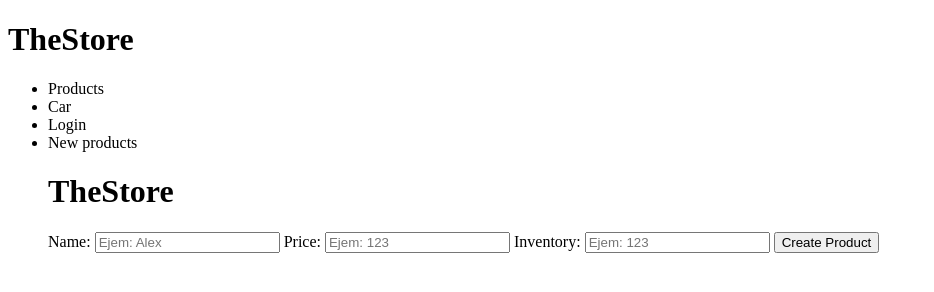
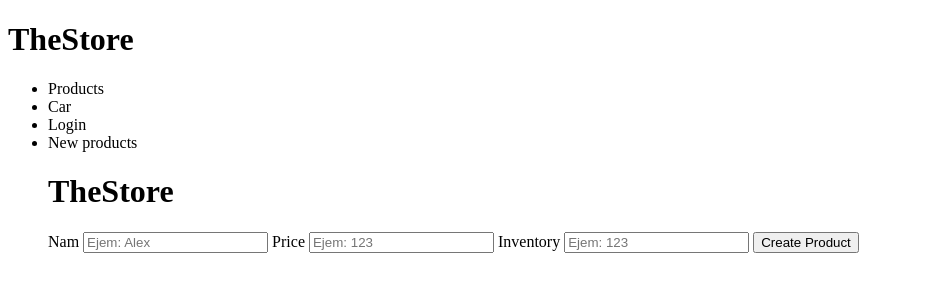
Before and after one commit to DIEGO-CAMILO666/mi_primerapagina, a plain HTML site: page new_product.html in a window 1280 px wide. Shown: the whole page, without its empty margins (0-934 px from the left). Drawn offline with Linux system fonts and the light colour scheme.

Commit message:
agregando etiqueta label

```diff
--- a/new_product.html
+++ b/new_product.html
@@ -15,9 +15,9 @@
         <li>New products</li>
     <h1>TheStore</h1>
         <form>
-            Name:  <input type="text" name="nombre "placeholder="Ejem: Alex">
-            Price: <input type="Number" name = "precio" placeholder="Ejem: 123">
-            Inventory: <input type="Number" name = "inventario" placeholder="Ejem: 123">
+            <LABEL>Nam</LABEL> <input type="text" name="nombre "placeholder="Ejem: Alex">
+            <label>Price</label> <input type="Number" name = "precio" placeholder="Ejem: 123">
+            <label>Inventory</label> <input type="Number" name = "inventario" placeholder="Ejem: 123">
             <button>Create Product</button>
           </form>
     </ul>
```
